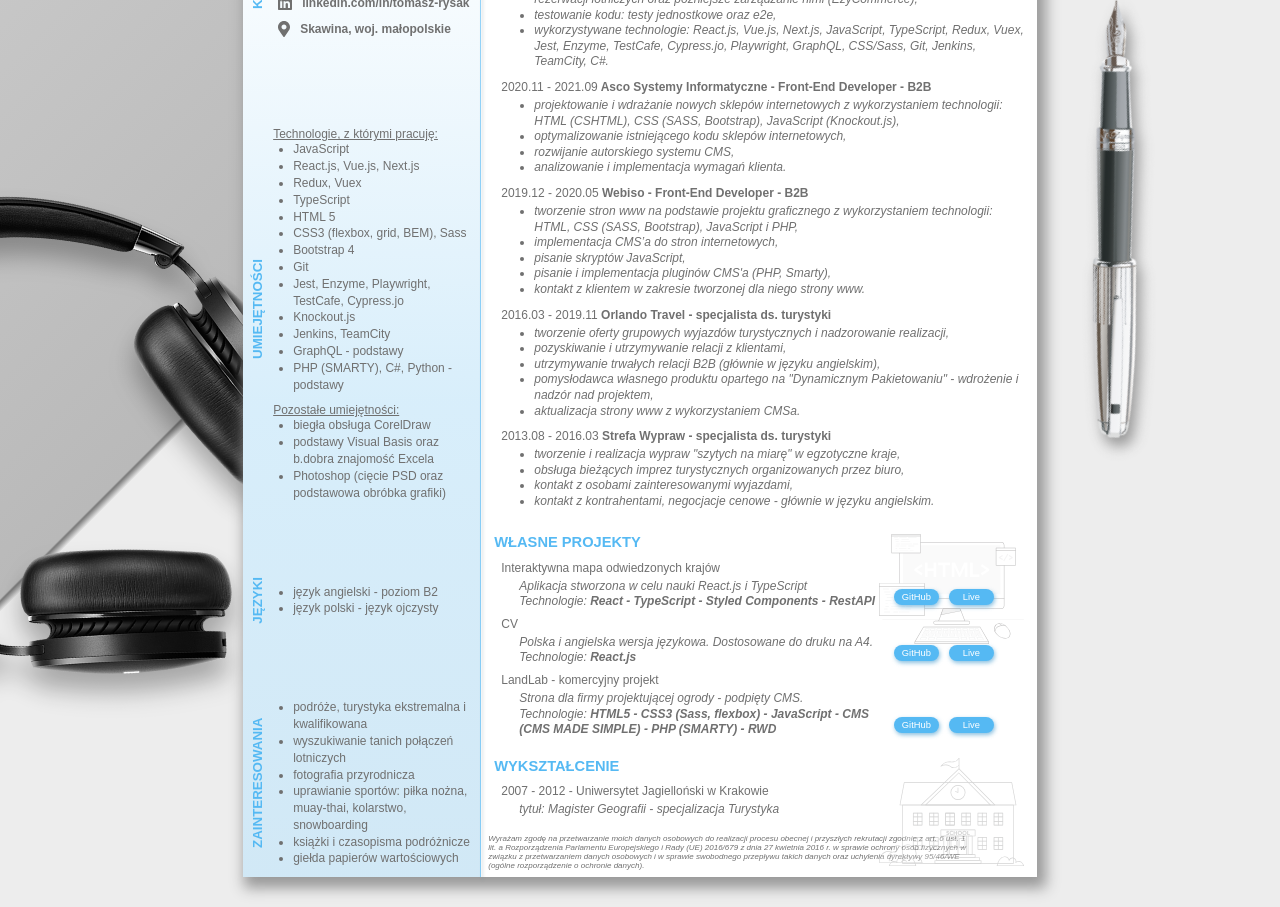
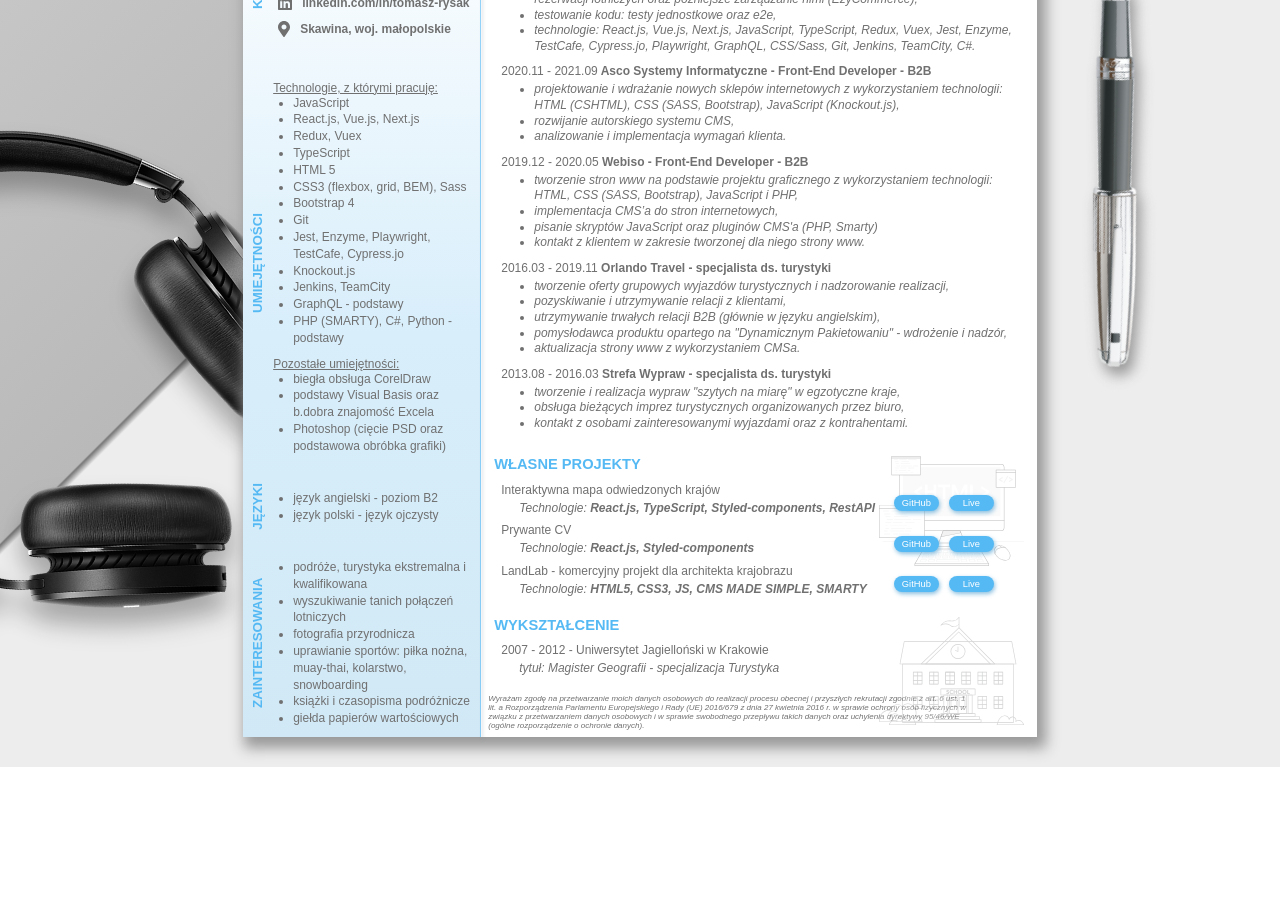
Before and after one commit to tomi5/tomasz-rysak-cv, a React (Create React App) app: page / in a window 1280 px wide. Shown: the part 460-1367 px from the top of the page. After the commit the page ends 1227 px from the top, so only its background shows below. Built offline with nearby package versions, Linux system fonts and the light colour scheme.

Commit message:
update header data, works data and project data + update pdfs

```diff
--- a/src/components/Header/Header.jsx
+++ b/src/components/Header/Header.jsx
@@ -62,8 +62,8 @@ const PhotoWrapper = styled.div`
 // styles end
 
 const headerAbout = {
-  pl: 'Jestem front-end developerem samoukiem. Pierwsze doświadczenie komercyjne na tym stanowisku zdobywałem w firmach Webiso oraz Asco, gdzie z powodzeniem realizowałem powierzone mi projekty. Praca dla Sabre Corporation i tworzenie aplikacji przeznaczonych dla branży lotniczej pozwoliły mi połączyć doświadczenie zdobyte w branży turystycznej z nabytymi umiejętnościami programistycznymi. Obecnie największą uwagę poświęcam na naukę i rozwój w React.js. Największą satysfakcję w pracy czerpię, kiedy stawiam czoła wyzwaniom, przy których mam okazję rozwijać się i uczyć nowych rzeczy. Doświadczenie i umiejętności miękkie nabyte w pracy w innych branżach z pewnością wnoszą wiele pozytywnych aspektów do zespołu, do którego dołączam. Jestem otwarty na podjęcie współpracy na B2B lub UoP.',
-  en: 'I am a self-taught front-end developer. I gained my first experience on this position at the companies Webiso and Asco, where I successfully implemented the projects I was in charge of. Working for the Sabre Corporation and creating applications for the aviation industry allowed me to combine the experience gained in the travel industry with the acquired programming skills. Currently, I pay most attention to React.js and I would like to develop in this field. What brings me the most satisfaction at work is constant challenge, opportunity to develop myself and learning new things. My Experience and soft skills acquired at jobs beyond IT branch certainly bring many positive aspects to the team I join. I am open to cooperation on B2B contract or employment contract.',
+  pl: 'Jestem front-end developerem samoukiem. Pierwsze doświadczenie komercyjne na tym stanowisku zdobywałem w firmach Webiso oraz Asco, gdzie z powodzeniem realizowałem powierzone mi projekty. Praca dla Sabre Corporation i tworzenie aplikacji przeznaczonych dla branży lotniczej pozwoliły mi połączyć znajomość branży turstycznej z nabytymi umiejętnościami programistycznymi. Obecnie największą uwagę poświęcam na naukę i rozwój w React.js. Największą satysfakcję w pracy czerpię, kiedy stawiam czoła wyzwaniom, przy których mam okazję rozwijać się i uczyć nowych rzeczy. Doświadczenie i umiejętności miękkie nabyte w pracy w innych branżach z pewnością wnoszą wiele pozytywnych aspektów do zespołu, do którego dołączam. Jestem otwarty na podjęcie współpracy na B2B lub UoP.',
+  en: 'I am a self-taught front-end developer. I gained my first experience on this position at the companies Webiso and Asco, where I successfully implemented the projects I was in charge of. Working for the Sabre Corporation and creating applications for the airline industry allowed me to combine the tourism sector knowledge with the acquired programming skills. Currently, I pay most attention to React.js and I would like to develop in this field. What brings me the most satisfaction at work is constant challenge, opportunity to develop myself and learning new things. My Experience and soft skills acquired at jobs beyond IT branch certainly bring many positive aspects to the team I join. I am open to cooperation on B2B contract or employment contract.',
 };
 
 const headerPhotoDescr = {
--- a/src/datas/ProjectsData.js
+++ b/src/datas/ProjectsData.js
@@ -3,27 +3,27 @@ const projectsData = [
     id: 1,
     pl: {
       name: "Interaktywna mapa odwiedzonych krajów",
-      descr: "Aplikacja stworzona w celu nauki React.js i TypeScript",
+      // descr: "Aplikacja stworzona w celu nauki React.js i TypeScript",
     },
     en: {
       name: "Visited Countries Map",
-      descr: "App made with React.js and TypeScript for self learning.",
+      // descr: "App made with React.js and TypeScript for self learning.",
     },
-    techs: "React - TypeScript - Styled Components - RestAPI",
+    techs: "React.js, TypeScript, Styled-components, RestAPI",
     GitHub: "https://github.com/tomi5/visited-countries-map",
     Live: "https://tomi5.github.io/visited-countries-map/",
   },
   {
     id: 2,
     pl: {
-      name: "CV",
-      descr: "Polska i angielska wersja językowa. Dostosowane do druku na A4.",
+      name: "Prywante CV",
+      // descr: "Polska i angielska wersja językowa. Dostosowane do druku na A4.",
     },
     en: {
       name: "Personal CV",
-      descr: "Polish and English version. Adapted to print in A4 page size.",
+      // descr: "Polish and English version. Adapted to print in A4 page size.",
     },
-    techs: "React.js",
+    techs: "React.js, Styled-components",
     GitHub: "https://github.com/tomi5/tomasz-rysak-cv",
     Live: "https://tomi5.github.io/tomasz-rysak-cv/",
   },
@@ -31,15 +31,15 @@ const projectsData = [
   {
     id: 3,
     pl: {
-      name: "LandLab - komercyjny projekt",
-      descr: "Strona dla firmy projektującej ogrody - podpięty CMS.",
+      name: "LandLab - komercyjny projekt dla architekta krajobrazu",
+      // descr: "Strona dla firmy projektującej ogrody - podpięty CMS.",
     },
     en: {
-      name: "LandLab - commercial project",
-      descr: "Commercial website for landscape architecture company.",
+      name: "LandLab - commercial project for landscape architecture company",
+      // descr: "Commercial website for landscape architecture company.",
     },
     techs:
-      "HTML5 - CSS3 (Sass, flexbox) - JavaScript - CMS (CMS MADE SIMPLE) - PHP (SMARTY) - RWD",
+      "HTML5, CSS3, JS, CMS MADE SIMPLE, SMARTY",
     GitHub: "https://github.com/tomi5/LandLab",
     Live: "https://landlab.pl/",
   },
--- a/src/datas/WorksData.js
+++ b/src/datas/WorksData.js
@@ -11,7 +11,7 @@ const worksData = [
                 "wdrażanie aplikacji do obsługi płatności internetowych (SEPG Hosted Payment Page),",
                 "wdrażanie platformy e-commerce dla branży lotniczej oferującej możliwość tworzenia rezerwacji lotniczych oraz późniejsze zarządzanie nimi (EzyCommerce),",
                 "testowanie kodu: testy jednostkowe oraz e2e,",
-                "wykorzystywane technologie: React.js, Vue.js, Next.js, JavaScript, TypeScript, Redux, Vuex, Jest, Enzyme, TestCafe, Cypress.jo, Playwright, GraphQL, CSS/Sass, Git, Jenkins, TeamCity, C#."
+                "technologie: React.js, Vue.js, Next.js, JavaScript, TypeScript, Redux, Vuex, Jest, Enzyme, TestCafe, Cypress.jo, Playwright, GraphQL, CSS/Sass, Git, Jenkins, TeamCity, C#."
             ],
         },
         en: {
@@ -36,7 +36,6 @@ const worksData = [
       position: "Front-End Developer - B2B",
       duties: [
         "projektowanie i wdrażanie nowych sklepów internetowych z wykorzystaniem technologii: HTML (CSHTML), CSS (SASS, Bootstrap), JavaScript (Knockout.js),",
-        "optymalizowanie istniejącego kodu sklepów internetowych,",
         "rozwijanie autorskiego systemu CMS,",
         "analizowanie i implementacja wymagań klienta.",
       ],
@@ -62,8 +61,7 @@ const worksData = [
       duties: [
         "tworzenie stron www na podstawie projektu graficznego z wykorzystaniem technologii: HTML, CSS (SASS, Bootstrap), JavaScript i PHP,",
         "implementacja CMS’a do stron internetowych,",
-        "pisanie skryptów JavaScript,",
-        "pisanie i implementacja pluginów CMS'a (PHP, Smarty),",
+        "pisanie skryptów JavaScript oraz pluginów CMS'a (PHP, Smarty)",
         "kontakt z klientem w zakresie tworzonej dla niego strony www.",
       ],
     },
@@ -90,7 +88,7 @@ const worksData = [
         "tworzenie oferty grupowych wyjazdów turystycznych i nadzorowanie realizacji,",
         "pozyskiwanie i utrzymywanie relacji z klientami,",
         "utrzymywanie trwałych relacji B2B (głównie w języku angielskim),",
-        'pomysłodawca własnego produktu opartego na "Dynamicznym Pakietowaniu" - wdrożenie i nadzór nad projektem,',
+        'pomysłodawca produktu opartego na "Dynamicznym Pakietowaniu" - wdrożenie i nadzór,',
         "aktualizacja strony www z wykorzystaniem CMSa.",
       ],
     },
@@ -116,8 +114,7 @@ const worksData = [
       duties: [
         'tworzenie i realizacja wypraw "szytych na miarę" w egzotyczne kraje,',
         "obsługa bieżących imprez turystycznych organizowanych przez biuro,",
-        "kontakt z osobami zainteresowanymi wyjazdami,",
-        "kontakt z kontrahentami, negocjacje cenowe - głównie w języku angielskim.",
+        "kontakt z osobami zainteresowanymi wyjazdami oraz z kontrahentami.",
       ],
     },
     en: {
@@ -127,8 +124,7 @@ const worksData = [
       duties: [
         "creating tailor-made trips,",
         "supervising ongoing tours organized by the Tour Organizator,",
-        "contact with the customer,",
-        "contact with contractors, price negotiations - mainly in English.",
+        "contact with the customers and contractors,",
       ],
     },
   },
```
Also changed, not shown: 2 other files (tests, documents, lock files or other folders).
